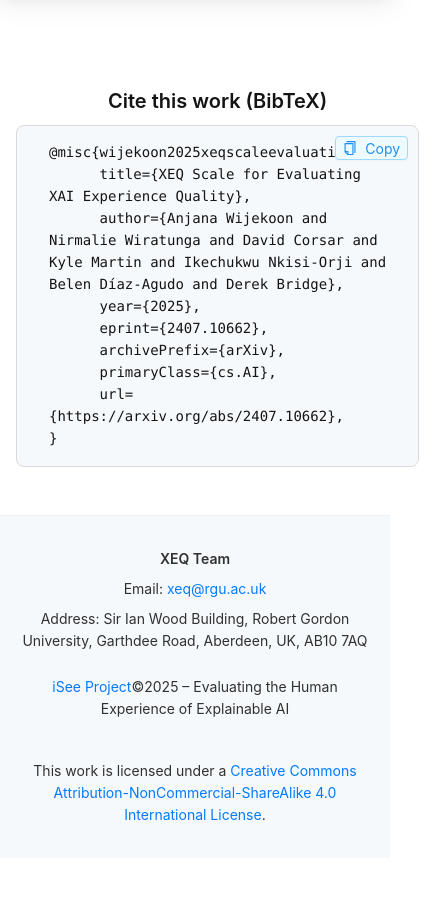
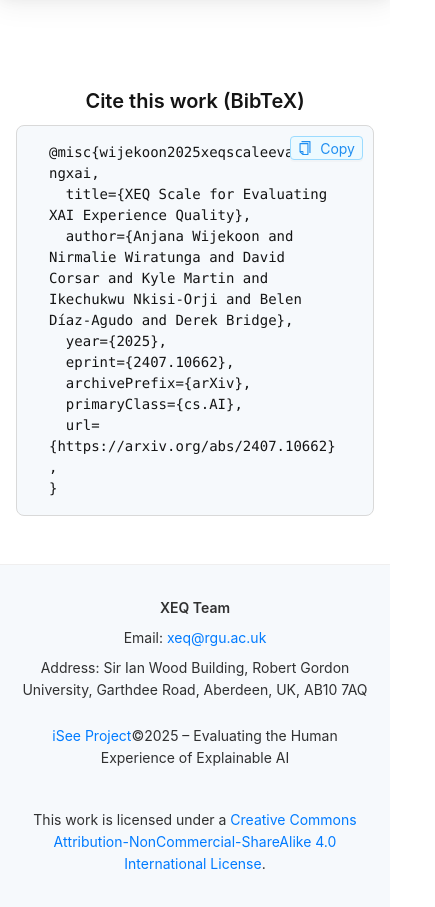
Before and after one commit to craigybaeb/xeq, a Next.js app: page / in a window 390 px wide. Shown: the part 5880-6787 px from the top of the page, 435 px wide, since content can reach past the window. Before the commit the page ends 6738 px from the top, so only its background shows below. Built offline with nearby package versions, Linux system fonts and the light colour scheme; no server answers.

Commit message:
Mobile citation fix

```diff
--- a/src/app/components/Citation/index.tsx
+++ b/src/app/components/Citation/index.tsx
@@ -53,11 +53,12 @@ const Citation: React.FC = () => {
           padding: '1rem 2rem',
           fontFamily: 'monospace',
           whiteSpace: 'pre-wrap',
+          wordBreak: 'break-word', // Prevent long words from overflowing
           color: token.colorTextBase,
           position: 'relative',
         }}
       >
-        <code>{bibtexEntry}</code>
+        <code style={{ display: 'block', overflowX: 'auto' }}>{bibtexEntry}</code>
 
         <Button
           icon={<CopyOutlined />}
```
Lines whose indentation alone changed are shown as unchanged.
